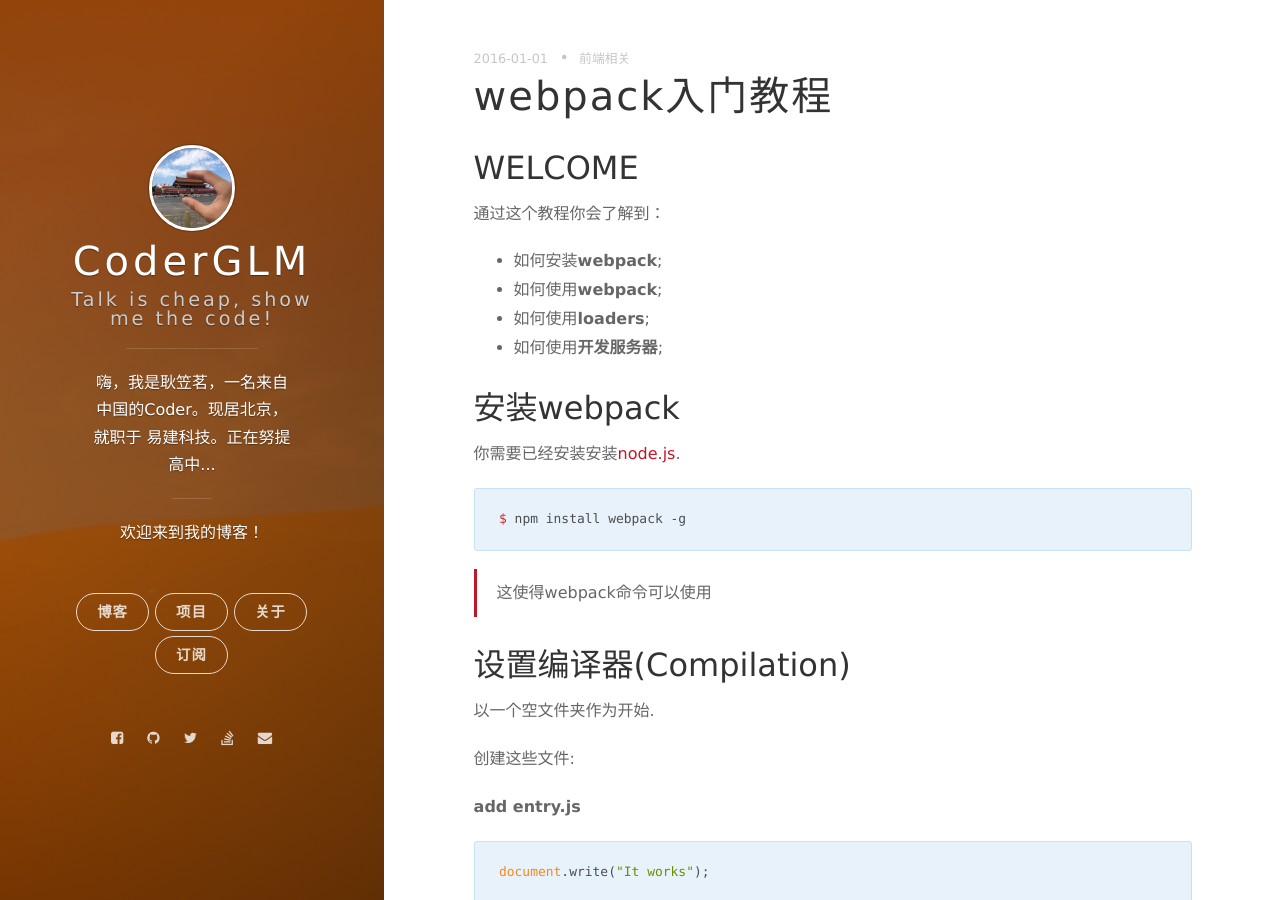
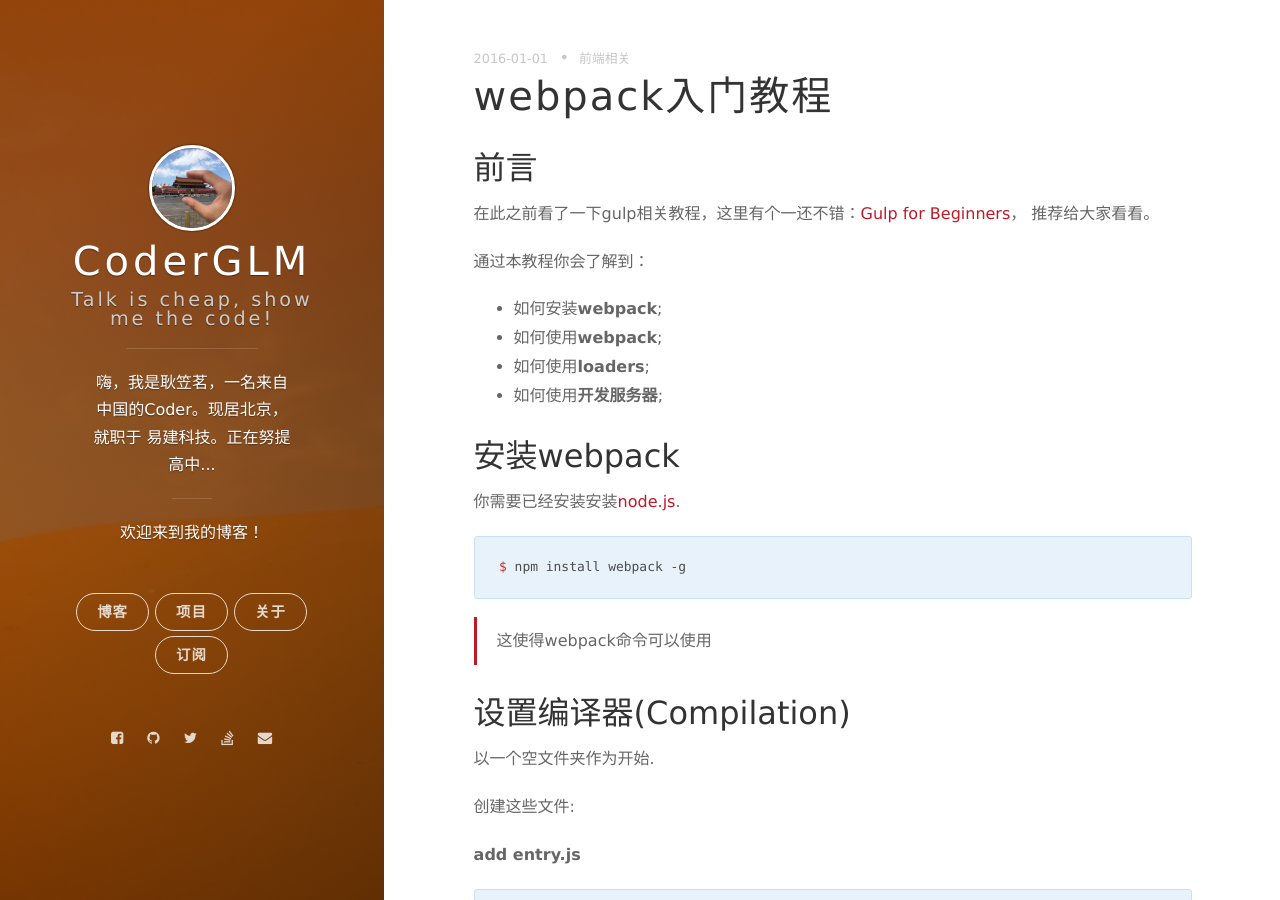
Before and after one commit to CoderLim/jekyll-based-blog, a Jekyll site: the page built from _posts/2016-01-01-webpack-getting-started-tutorial.markdown, in a window 1280 px wide and 900 px high. Built offline with Jekyll 4.4.1, drawn with Linux system fonts in a browser that asks for light colours; nearby versions of some CDN libraries; comment, search, counter and statistics services are not loaded.

Commit message:
update 2016-01-01-webpack-getting-started-tutorial.markdown

```diff
--- a/_posts/2016-01-01-webpack-getting-started-tutorial.markdown
+++ b/_posts/2016-01-01-webpack-getting-started-tutorial.markdown
@@ -7,9 +7,13 @@ description: webpack的使用方法
 tags: 前端;webpack;入门;
 ---
 
-## WELCOME
 
-通过这个教程你会了解到：<br/>
+## 前言
+
+在此之前看了一下gulp相关教程，这里有个一还不错：[Gulp for Beginners](https://css-tricks.com/gulp-for-beginners/)，
+推荐给大家看看。
+
+通过本教程你会了解到：<br/>
 
 * 如何安装**webpack**;
 * 如何使用**webpack**;
```
